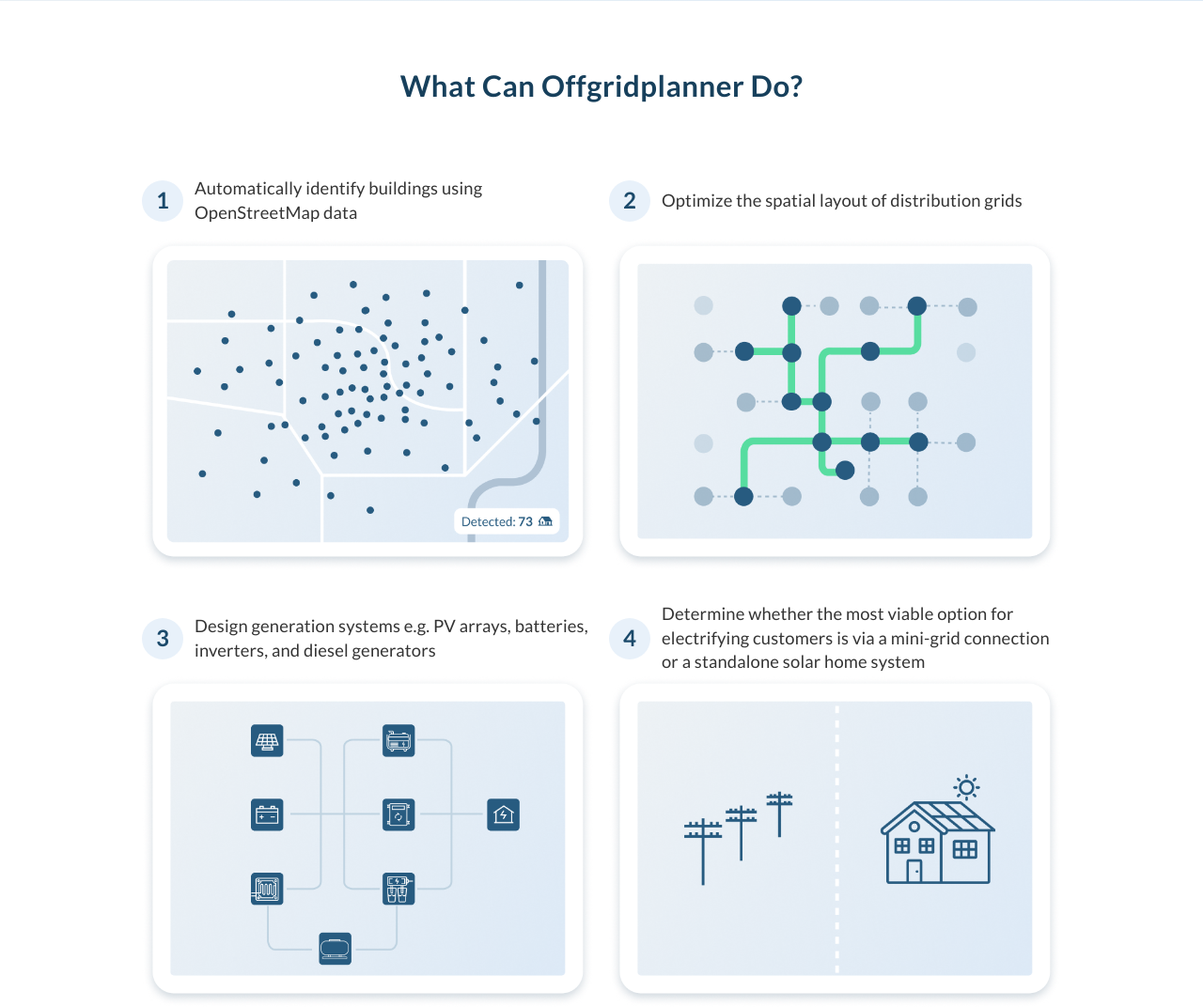
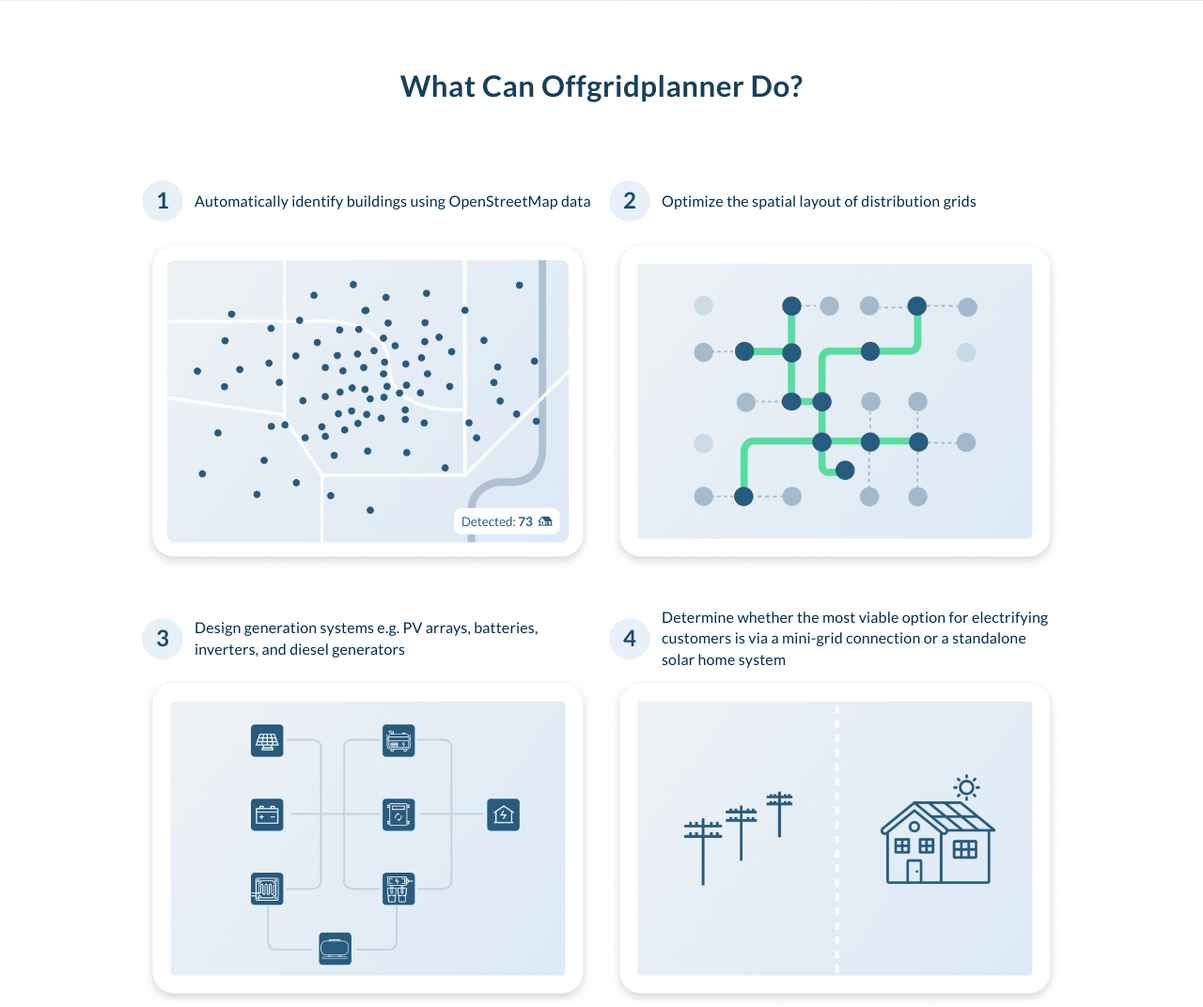
Before and after one commit to rl-institut/offgridplanner-landing, a Flask app: page / in a window 1280 px wide; the page is wider, and only the part inside the window is pictured. Shown: the part 1841-2913 px from the top of that part at 94% size. Run offline with Flask 3, Linux system fonts and the light colour scheme; some libraries are stand-ins or nearby versions.

Commit message:
Adapt text color

```diff
--- a/static/css/landing_page.css
+++ b/static/css/landing_page.css
@@ -400,8 +400,9 @@ ul.target-group-list li {
 }
 #text-content1 .grid__text > div > span {
   margin-bottom: 0rem;
-  font-size: 1.15rem;
+  font-size: 1rem;
   line-height: 1.4;
+  color: var(--text-dark-color);
 }
 #who-it-for h2 {
   text-align: center;
--- a/templates/index.html
+++ b/templates/index.html
@@ -149,7 +149,7 @@
                             <img src="{{ url_for('static', filename='assets/icons/i_pv_full.svg') }}" title="PV modules" alt="PV modules Icon" class="category-icon">
                             <img src="{{ url_for('static', filename='assets/icons/i_battery_full.svg') }}" title="Battery Storage" alt="Battery Storage Icon" class="category-icon">
                             <img src="{{ url_for('static', filename='assets/icons/i_generator_full.svg') }}" title="Diesel Generator" alt="Diesel Generator Icon" class="category-icon">
-                            <img src="{{ url_for('static', filename='assets/icons/i_h2reservoir.svg') }}" title"Hydrogen Storage" alt="Hydrogen Storage Icon" class="category-icon">
+                            <img src="{{ url_for('static', filename='assets/icons/i_h2reservoir.svg') }}" title="Hydrogen Storage" alt="Hydrogen Storage Icon" class="category-icon">
                             <img src="{{ url_for('static', filename='assets/icons/i_inverter.svg') }}" title="Inverter" alt="Inverter Icon" class="category-icon">
                         </div>
                     </div>
@@ -186,7 +186,7 @@
                             <img src="{{ url_for('static', filename='assets/icons/i_pv_full.svg') }}" title="PV modules" alt="PV modules Icon" class="category-icon">
                             <img src="{{ url_for('static', filename='assets/icons/i_battery_full.svg') }}" title="Battery Storage" alt="Battery Storage Icon" class="category-icon">
                             <img src="{{ url_for('static', filename='assets/icons/i_generator_full.svg') }}" title="Diesel Generator" alt="Diesel Generator Icon" class="category-icon">
-                            <img src="{{ url_for('static', filename='assets/icons/i_h2reservoir.svg') }}" title"Hydrogen Storage" alt="Hydrogen Storage Icon" class="category-icon">
+                            <img src="{{ url_for('static', filename='assets/icons/i_h2reservoir.svg') }}" title="Hydrogen Storage" alt="Hydrogen Storage Icon" class="category-icon">
                             <img src="{{ url_for('static', filename='assets/icons/i_inverter.svg') }}" title="Inverter" alt="Inverter Icon" class="category-icon">
                         </div>
                     </div>
```
